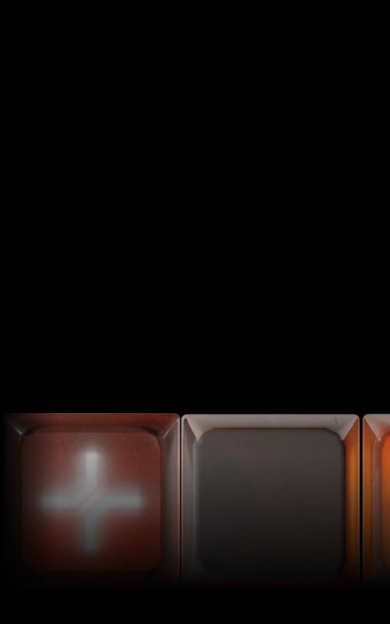
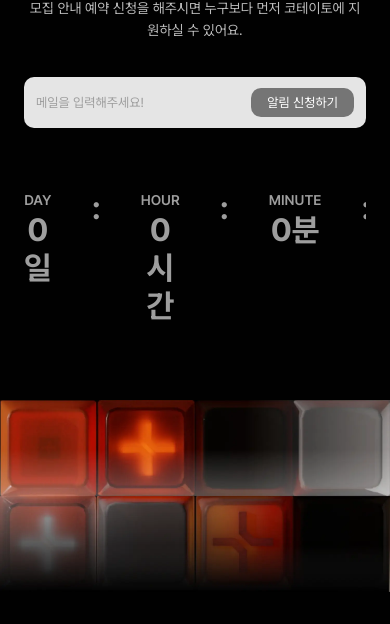
Before and after one commit to IT-Cotato/COTATO-FE-v2, a Next.js app in the folder apps/homepage/: page /recruit in a window 390 px wide. Shown: the part 214-838 px from the top of the page. Built offline with nearby package versions, Linux system fonts and the light colour scheme; no server answers.

Commit message:
refactor(homepage): 리크루트 페이지 ActionContainer 및 관련 컴포넌트 모바일 뷰 적용 (#298)

```diff
--- a/apps/homepage/src/app/(with-header)/(with-footer)/recruit/_containers/ActionContainer.tsx
+++ b/apps/homepage/src/app/(with-header)/(with-footer)/recruit/_containers/ActionContainer.tsx
@@ -3,10 +3,22 @@
 import {Spinner} from '@repo/ui/components/spinner/Spinner';
 import {RecruitLayout} from '@/components/layout/RecruitLayout';
 import {useRecruitmentsStatus} from '@/hooks/queries/useAdminRecruit.query';
+import {useEffect, useState} from 'react';
 
 export const ActionContainer = () => {
+  const [isMobile, setIsMobile] = useState(false);
   const {data, isLoading} = useRecruitmentsStatus();
   const isRecruiting = data?.active ?? false;
+  const visualStripSrc = isMobile
+    ? '/images/visual/recruitment-visual-strip-double.webp'
+    : '/images/visual/recruitment-visual-strip-black.webp';
+
+  useEffect(() => {
+    const checkMobile = () => setIsMobile(window.innerWidth < 1024);
+    checkMobile();
+    window.addEventListener('resize', checkMobile);
+    return () => window.removeEventListener('resize', checkMobile);
+  }, []);
 
   if (isLoading) {
     return (
@@ -20,7 +32,7 @@ export const ActionContainer = () => {
     <RecruitLayout
       isRecruiting={isRecruiting}
       backgroundColor='bg-[#010101]'
-      visualStripSrc='/images/visual/recruitment-visual-strip-black.webp'
+      visualStripSrc={visualStripSrc}
       limitVisualStripWidth={true}
     />
   );
--- a/apps/homepage/src/components/layout/CountdownTimer.tsx
+++ b/apps/homepage/src/components/layout/CountdownTimer.tsx
@@ -59,7 +59,7 @@ export const CountdownTimer = ({
   if (isLoading) return <Spinner />;
 
   return (
-    <div className='flex items-end gap-10'>
+    <div className='flex w-fit justify-center gap-10'>
       <div className='flex flex-col'>
         <p className={clsx(textColor, 'text-body-l-sb text-center')}>DAY</p>
         <span className='text-h1 text-center text-neutral-400'>
--- a/apps/homepage/src/components/layout/NotifyInput.tsx
+++ b/apps/homepage/src/components/layout/NotifyInput.tsx
@@ -1,9 +1,10 @@
 'use client';
 
 import {useState} from 'react';
-import {Button} from '@repo/ui/components/buttons/Button';
+// import {Button} from '@repo/ui/components/buttons/Button';
 import {RecruitmentNotificationModal} from '@/components/modal/RecruitmentNotificationModal';
 import {useSubscribeRecruitmentNotify} from '@/hooks/mutations/useRecruit.mutation';
+import clsx from 'clsx';
 
 export const NotifyInput = () => {
   const [email, setEmail] = useState('');
@@ -36,16 +37,25 @@ export const NotifyInput = () => {
     <>
       <form
         onSubmit={handleSubmit}
-        className='flex w-152.75 gap-3 rounded-[10px] bg-neutral-100 px-3 py-2.75'>
+        className='flex w-full gap-3 overflow-hidden rounded-[10px] bg-neutral-100 px-3 py-2.75'>
         <input
           type='email'
           value={email}
           disabled={isPending}
           onChange={(e) => setEmail(e.target.value)}
           placeholder='메일을 입력해주세요!'
-          className='text-body-m flex-1 text-neutral-800 outline-none placeholder:text-neutral-400'
+          className='text-body-m min-w-0 flex-1 text-neutral-800 outline-none placeholder:text-neutral-400'
         />
-        <Button
+        <button
+          type='submit'
+          className={clsx(
+            'text-body-m w-fit rounded-[10px] px-4 py-1 text-center text-white',
+            isValidEmail ? 'bg-primary' : 'bg-neutral-500'
+          )}
+          disabled={!isValidEmail || isPending}>
+          알림 신청하기
+        </button>
+        {/* <Button
           type='submit'
           label='알림 신청하기'
           labelTypo='body_m'
@@ -55,7 +65,7 @@ export const NotifyInput = () => {
           backgroundColor='primary'
           disabledBackgroundColor='neutral-500'
           disabled={!isValidEmail || isPending}
-        />
+        /> */}
       </form>
       <RecruitmentNotificationModal
         isOpen={isModalOpen}
--- a/apps/homepage/src/components/layout/RecruitLayout.tsx
+++ b/apps/homepage/src/components/layout/RecruitLayout.tsx
@@ -27,7 +27,7 @@ export function RecruitLayout({
   return (
     <div
       className={clsx(
-        'relative flex min-h-fit w-full min-w-360 flex-col items-center justify-center',
+        'relative flex min-h-fit w-full flex-col items-center justify-center',
         backgroundColor
       )}
       style={{height: `calc(100vh - ${HEADER_HEIGHT}px)`}}>
@@ -43,7 +43,7 @@ export function RecruitLayout({
         />
       )}
 
-      <div className='relative flex min-h-fit min-w-360 flex-1 flex-col items-center justify-center'>
+      <div className='flex min-h-fit w-full max-w-152.5 flex-1 flex-col items-center justify-center px-6'>
         <h1
           className='text-h1 mb-7.5 bg-clip-text text-center text-transparent'
           style={{backgroundImage: 'var(--branding-gradient)'}}>
@@ -64,13 +64,15 @@ export function RecruitLayout({
         </p>
 
         {!isRecruiting && (
-          <div className='mb-15.25'>
+          <div className='mb-15.25 w-full'>
             <NotifyInput />
           </div>
         )}
 
-        <div className='mb-11.5'>
-          <CountdownTimer highlightUnits={isRecruiting} />
+        <div className='mb-11.5 w-full overflow-scroll'>
+          <div className='flex w-full min-w-fit justify-center'>
+            <CountdownTimer highlightUnits={isRecruiting} />
+          </div>
         </div>
 
         {isRecruiting && (
@@ -92,7 +94,7 @@ export function RecruitLayout({
       </div>
 
       {visualStripSrc && (
-        <div className={limitVisualStripWidth ? 'w-360' : 'w-full'}>
+        <div className={limitVisualStripWidth ? 'w-full max-w-360' : 'w-full'}>
           <Image
             src={visualStripSrc}
             alt=''
```
